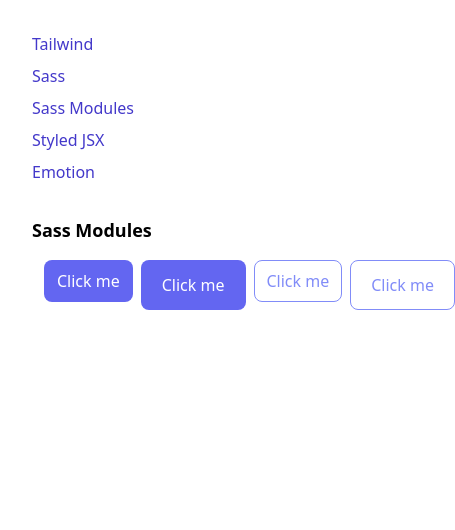
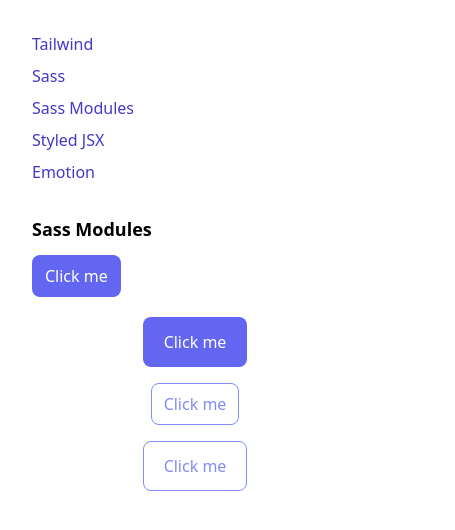
Before and after one commit to ulysset/evaluation-styling, a Next.js app: page /SassModules in a window 390 px wide. Shown: the top 530 px of the page, 455 px wide, since content can reach past the window. Built offline with nearby package versions, Linux system fonts and the light colour scheme.

Commit message:
Add proper SassModule demo

```diff
--- a/components/Button_SassModules.js
+++ b/components/Button_SassModules.js
@@ -2,24 +2,20 @@
 import initStyle from "../initStyle";
 import styles from "./Button_SassModules.module.scss";
 
-export default function Button({ importance = "primary", size = "normal", children = "Click me", rootStyle = "" }) {
+export default function Button({ importance = "primary", size = "normal", children = "Click me", ...props }) {
   const [clicked, setClicked] = useState(false);
 
   const style = initStyle(
     {
-      variations: {
-        importance,
-        size,
-      },
-      states: {
-        clicked,
-      },
+      importance,
+      size,
+      clicked,
     },
     styles
   );
 
   return (
-    <button {...style(styles.root, rootStyle)} onClick={() => setClicked(!clicked)}>
+    <button {...style(styles.root, props.rootStyle)} onClick={() => setClicked(!clicked)}>
       {!clicked ? children : "Clicked"}
     </button>
   );
--- a/components/Button_SassModules.module.scss
+++ b/components/Button_SassModules.module.scss
@@ -38,19 +38,21 @@
 
   &.importance_secondary {
     color: var(--indigo-400);
-
-    border-color: currentColor;
+    border-color: var(--indigo-400);
 
     &:hover {
       color: var(--indigo-500);
+      border-color: var(--indigo-500);
     }
 
     &.clicked_true {
       color: var(--red-500);
+      border-color: var(--red-500);
     }
 
     &.clicked_true:hover {
       color: var(--red-600);
+      border-color: var(--red-600);
     }
   }
 
--- a/components/Button_Tailwind.js
+++ b/components/Button_Tailwind.js
@@ -4,7 +4,7 @@
   importance = "primary",
   size = "normal",
   children = "Click me",
-  rootClassName = "",
+  rootStyle = "",
 }) {
   const [clicked, setClicked] = useState(false);
 
@@ -25,7 +25,7 @@
         }
         ${size === "normal" && "px-2 py-1 text-base"}
         ${size === "big" && "px-4 py-3 text-xl"}
-        ${rootClassName}
+        ${rootStyle}
       `}
       onClick={() => setClicked(!clicked)}
       type="button"
--- a/initStyle.js
+++ b/initStyle.js
@@ -1,13 +1,8 @@
 export default (config, styles) => {
   let modifiersClassName = "";
-  Object.entries(config.variations).forEach((variation) => {
-    if (styles[`${variation[0]}_${variation[1]}`]) {
-      modifiersClassName += " " + styles[`${variation[0]}_${variation[1]}`];
-    }
-  });
-  Object.entries(config.states).forEach((state) => {
-    if (styles[`${state[0]}_${state[1]}`]) {
-      modifiersClassName += " " + styles[`${state[0]}_${state[1]}`];
+  Object.entries(config).forEach((modifier) => {
+    if (styles[`${modifier[0]}_${modifier[1]}`]) {
+      modifiersClassName += " " + styles[`${modifier[0]}_${modifier[1]}`];
     }
   });
 
--- a/pages/SassModules.js
+++ b/pages/SassModules.js
@@ -1,12 +1,12 @@
+import styles from "./SassModules.module.scss";
 import Button from "../components/Button_SassModules";
 
 export default function Home() {
   return (
-    <div className="space-y-3">
-      <div>
-        <h2 className="text-lg font-bold">Sass Modules</h2>
-        <div className="flex align-top items-start space-x-2 pt-4 pl-3">
-          <Button importance="primary" size="normal">
+    <>
+      <h2 className={styles.title}>Sass Modules</h2>
+      <div className={styles.container}>
+        <Button importance="primary" size="normal" rootStyle={styles.Button_root}>
           Click me
         </Button>
         <Button importance="primary" size="big">
@@ -19,7 +19,6 @@
           Click me
         </Button>
       </div>
-      </div>
-    </div>
+    </>
   );
 }
--- /dev/null
+++ b/pages/SassModules.module.scss
@@ -0,0 +1,30 @@
+@import "./../styles/bp.scss";
+
+.title {
+  font-size: var(--text-lg);
+  font-weight: var(--font-weight-bold);
+}
+
+.container {
+  margin-top: var(--space-3);
+  width: 100%;
+
+  display: grid;
+  grid-template-rows: repeat(4, 1fr);
+  place-items: center;
+  gap: var(--space-3);
+
+  @media (min-width: $bp-lg) {
+    grid-template-columns: repeat(4, 1fr);
+  }
+}
+
+.Button_root {
+  justify-self: start;
+  align-self: start;
+
+  @media (min-width: $bp-lg) {
+    justify-self: end;
+    align-self: end;
+  }
+}
--- a/pages/Tailwind.js
+++ b/pages/Tailwind.js
@@ -2,14 +2,13 @@
 
 export default function Home() {
   return (
-    <div className="space-y-3">
-      <div>
+    <>
       <h2 className="text-lg font-bold">Tailwind</h2>
       <div className="mt-12 w-full grid grid-rows-4 lg:grid-cols-4 gap-3 place-items-center">
         <Button
           importance="primary"
           size="normal"
-            rootClassName="self-start justify-self-start lg:self-end lg:justify-self-end"
+          rootStyle="self-start justify-self-start lg:self-end lg:justify-self-end"
         >
           Click me
         </Button>
@@ -23,7 +22,6 @@
           Click me
         </Button>
       </div>
-      </div>
-    </div>
+    </>
   );
 }
--- a/pages/_app.js
+++ b/pages/_app.js
@@ -1,4 +1,4 @@
-import "../styles/Global.scss";
+import "../styles/global.scss";
 import "../styles/globals-tw.css";
 import "../components/Button_Sass.scss";
 import Link from "next/link";
--- /dev/null
+++ b/styles/bp.scss
@@ -0,0 +1 @@
+$bp-lg: 1024px;
```
Lines whose indentation alone changed are shown as unchanged.
